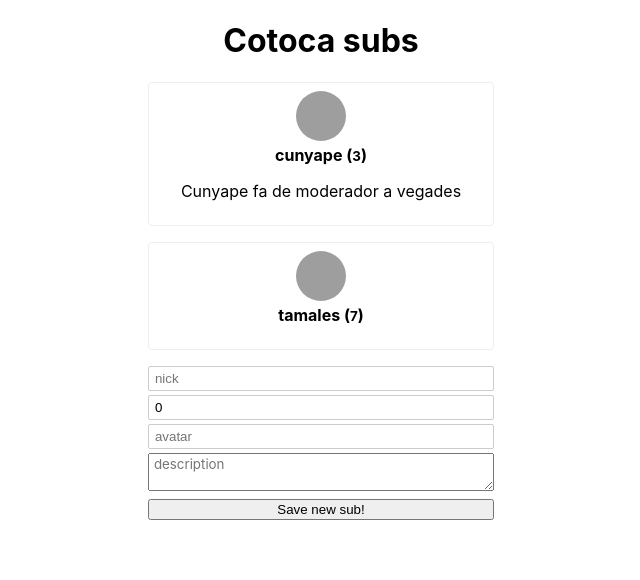
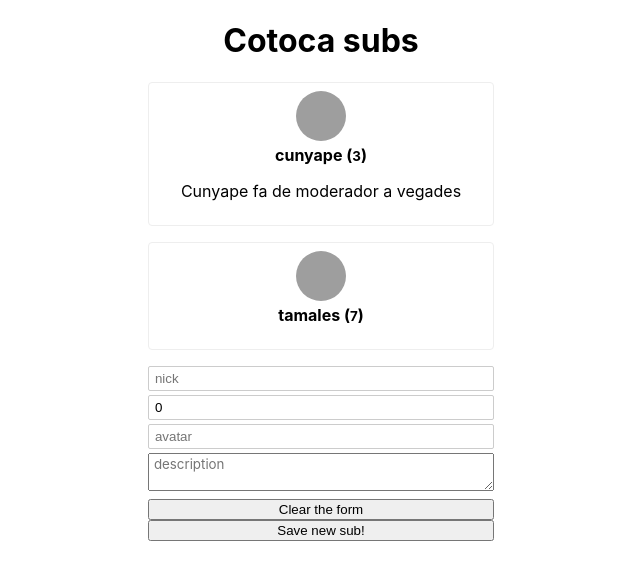
Before and after one commit to wiglesias/rt-app-with-tsc, a React (Create React App) app: page / in a window 1280 px wide. Shown: the top 580 px of the page, without its empty margins (319-959 px from the left). Built offline with nearby package versions, Linux system fonts and the light colour scheme; grey boxes are pictures that could not be loaded.

Commit message:
Add handleClear

```diff
--- a/src/components/Form.tsx
+++ b/src/components/Form.tsx
@@ -20,6 +20,7 @@
   const handleSubmit = (e: React.FormEvent<HTMLFormElement>) => {
     e.preventDefault();
     onNewSub(inputValues);
+    handleClear();
   };
 
   const handleChange = (e: React.ChangeEvent<HTMLInputElement | HTMLTextAreaElement>) => {
@@ -29,6 +30,15 @@
     });
   };
 
+  const handleClear = () => {
+    setInputValues({
+      nick: '',
+      avatar: '',
+      subMonths: 0,
+      description: ''
+    })
+  };
+
   return (
     <div>
       <form onSubmit={handleSubmit}>
@@ -36,7 +46,8 @@
         <input onChange={handleChange} value={inputValues.subMonths} type="number" name="subMonths" placeholder="subMonths" />
         <input onChange={handleChange} value={inputValues.avatar} type="text" name="avatar" placeholder="avatar" />
         <textarea onChange={handleChange} value={inputValues.description} name="description" placeholder="description" />
-        <button>Save new sub!</button>
+        <button onClick={handleClear} type="button">Clear the form</button>
+        <button type="submit">Save new sub!</button>
       </form>
     </div>
   )
```
